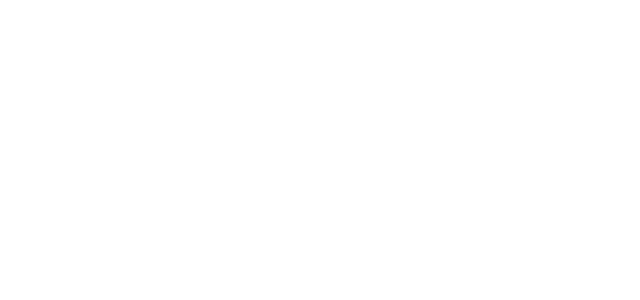
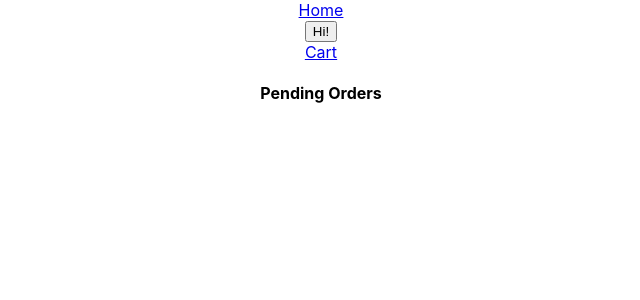
Before and after one commit to Dhrupa-patel/UberEatsReplica, a React (Create React App) app in the folder ubereats-client/: page /home in a window 1280 px wide. Shown: the top 300 px of the page, without its empty margins (319-959 px from the left). Built offline with nearby package versions, Linux system fonts and the light colour scheme; sample sign-in values are in the browser's storage.

Commit message:
daily updates

```diff
--- a/ubereats-client/src/App.js
+++ b/ubereats-client/src/App.js
@@ -1,7 +1,7 @@
-import './App.css';
+import "./App.css";
 // import axiosInstance from './helper/axios';
-import Main from './components/Main';
-import { BrowserRouter} from 'react-router-dom'
+import Main from "./components/Main";
+import { BrowserRouter} from "react-router-dom";
 
 function App() {
 
--- /dev/null
+++ b/ubereats-client/src/NavigationBar.js
@@ -0,0 +1,89 @@
+import { Component } from "react";
+import { Dropdown, Nav, Navbar } from "react-bootstrap";
+import { Link } from "react-router-dom";
+
+class NavigationBar extends Component{
+    constructor(){
+        super();
+
+        this.state = {
+            name:localStorage.getItem("name")
+        }
+    }
+    render(){
+        let navUser = null;
+        let pendingOrders = null;
+        let nameMsg = null;
+
+        if("userType" in sessionStorage && sessionStorage.getItem("userType")==="owner"){
+            pendingOrders = (<Dropdown.Item><Link to="/orders">Pending Orders</Link></Dropdown.Item>);
+        }
+
+        nameMsg = (
+            <Dropdown>
+                <Dropdown.Toggle>
+                    Hi! {this.state.name}
+                </Dropdown.Toggle>
+                <Dropdown.Menu>
+                    <Dropdown.Item><Link to="/profile">Profile</Link></Dropdown.Item>
+                    <Dropdown.Item><Link to="/orders/history">Past Orders</Link></Dropdown.Item>
+                    {pendingOrders}
+                    <Dropdown.Item><Link to="/">Logout</Link></Dropdown.Item>
+                </Dropdown.Menu>
+            </Dropdown>
+        );
+
+        if("userType" in sessionStorage){
+            if(sessionStorage.getItem("userType")==="owner"){
+                navUser = (
+                    <div>
+                        <Nav className="mr-auto">
+                        </Nav>
+                        <Nav.Link>{nameMsg}</Nav.Link>
+                        <Nav.Link>
+                            <Link to="/menu/view">Menu</Link>
+                        </Nav.Link>
+                    </div>
+                );
+            }
+            else{
+                navUser = (
+                    <div>
+                        <Nav className="mr-auto">
+                        </Nav>
+                        <Nav.Link>{nameMsg}</Nav.Link>
+                        <Nav.Link>
+                            <Link to="/cart">Cart</Link>
+                        </Nav.Link>
+                    </div>
+                );
+            }
+        }
+        else{
+            navUser=(
+                <div>
+                    <Nav className="mr-auto"></Nav>
+                    <Nav.Link>
+                        <Link to="/login">Login In</Link>
+                    </Nav.Link>
+                </div>
+            );
+        }
+
+        return(
+            <div>
+                <Navbar>
+                    <Navbar.Brand>
+                        <Link to="/">Home</Link>
+                    </Navbar.Brand>
+                    {navUser}
+                </Navbar>
+            </div>
+        )
+
+    }
+
+
+}
+
+export default NavigationBar;
--- /dev/null
+++ b/ubereats-client/src/components/Home/CustomerHome.js
@@ -0,0 +1,28 @@
+import { Component } from "react";
+import { Button, Dropdown, DropdownButton, FormControl, InputGroup, Row } from "react-bootstrap";
+
+class CustomerHome extends Component{
+
+    render(){
+        return(
+            <div>
+                <center><br /><br />
+                <h3> Search for Restaurants</h3>
+                <br />
+                <form>
+                    <InputGroup>
+                        <FormControl/>
+                        <InputGroup.Append>
+                            <Button>Search</Button>
+                        </InputGroup.Append>
+                        <DropdownButton>Cuisine dropdown</DropdownButton>
+                    </InputGroup>
+                </form>
+                <Row>Restaurant Cards</Row>
+                </center>
+            </div>
+        );
+    }
+
+}
+export default CustomerHome;
--- /dev/null
+++ b/ubereats-client/src/components/Home/Home.js
@@ -0,0 +1,34 @@
+import { Component } from "react";
+import { Redirect } from "react-router";
+import CustomerHome from "./CustomerHome";
+import OwnerHome from "./OwnerHome";
+import NavigationBar from "../../NavigationBar";
+
+class Home extends Component{
+    render(){
+        let homecomponent = null;
+        let redirectvar = null;
+        if('userType' in sessionStorage){
+            if(sessionStorage.getItem("userType")==="customer"){
+                homecomponent = <CustomerHome />
+            }
+            else{
+                homecomponent = <OwnerHome />
+            }
+        }
+        else{
+            redirectvar = <Redirect to="/" />
+        }
+
+        return(
+            <div>
+                { redirectvar }
+                <NavigationBar />
+                { homecomponent }
+            </div>
+        );
+
+
+    }
+}
+export default Home;
--- /dev/null
+++ b/ubereats-client/src/components/Home/OwnerHome.js
@@ -0,0 +1,17 @@
+import { Component } from "react";
+import { Container } from "react-bootstrap";
+
+class OwnerHome extends Component{
+
+    render(){
+        return(
+            <div>
+                <Container>
+                    <h4>Pending Orders</h4>
+                </Container>
+            </div>
+        );
+    }
+
+}
+export default OwnerHome;
--- a/ubereats-client/src/components/LandingPage.js
+++ b/ubereats-client/src/components/LandingPage.js
@@ -1,37 +1,16 @@
 import { Component } from "react";
 import { useHistory } from "react-router";
-import axiosInstance from "../helper/axios";
-
+import { Link } from "react-router-dom";
 
 function LandingPage() {
-
-    const history = useHistory();
-    const loadSuccess = () => {
-        history.push('/login');
-    }
-
-    function login(userType){
-        console.log("hii");
-        axiosInstance.post('/setuser', {user:userType}).then((response)=>{
-            console.log(response);
-        });
-        loadSuccess();
-    }
     return(
-            <div style={{ margin:'20%' }}>
+        <div style={{ margin:"20%" }}>
             <center>
                 <div class='row'>
                     <div class="col-sm-6">
                         <div class="card">
                         <div class="card-body">
-                                <button type='button' onClick={()=> login('customer')} value='Customer'>Customer</button>
-                            </div>
-                            </div>
-                        </div>
-                        <div class='col-sm-6'>
-                            <div class='card'>
-                            <div class="card-body">
-                                <button type='button' onClick={() => login('owner')} value='Restaurant'>Restaurant</button>
+                            <Link to="/login" value="Customer">Login</Link>
                         </div>
                         </div>
                     </div>
--- a/ubereats-client/src/components/Login.js
+++ b/ubereats-client/src/components/Login.js
@@ -1,16 +1,21 @@
-import React, {Component} from 'react';
-import { Row, Col } from 'react-bootstrap';
+import React, {Component} from "react";
+import { Row, Col } from "react-bootstrap";
 import { Link } from "react-router-dom";
+import { useHistory } from "react-router";
+import axiosInstance from "../helper/axios";
 
-class Login extends Component{
-
-    constructor(props){
-        super(props);
-        this.state = {};
+function Login() {
+    const history = useHistory();
+    const loadSuccess = () => {
+        history.push("/dashboard");
     }
 
-    render(){
-
+    function login(){
+        axiosInstance.post("/setuser", {user:document.getElementById("usertype").value}).then((response)=>{
+            console.log(response);
+        });
+        loadSuccess();
+    }
     return(
         <div>
             <div>
@@ -21,18 +26,25 @@ class Login extends Component{
                                 <div class='panel'>
                                     <h2>SignIn with your UberEats Account</h2>
                                 </div><br/>
-                                    <form onSubmit="">
+                                <form>
                                     <div>Login In</div><br />
                                     <div class="form-group">
-                                            <input type='email' class='form-control' name='email' placeholder="Enter your EmailID" required/>
+                                        <input type="email" class="form-control" name="email" placeholder="Enter your EmailID" required/>
 
                                     </div>
                                     <div>
-                                            <input type='password' class='form-control' name='password' placeholder='Enter Password' required />
+                                        <input type="password" class="form-control" name="password" placeholder="Enter Password" required />
 
                                     </div>
-                                        <button type='submit' class='btn btn-primary'>SignIn</button><br /><br />
-                                        <div><center><Link to='/CustomerSignup'>Create new Account</Link></center></div>
+                                    <div>
+                                        <label for="usertype">Country:</label>
+                                        <select name="usertype" id='usertype'>
+                                            <option value="owner">Restaurant Owner</option>
+                                            <option value="customer">Customer</option>
+                                        </select>
+                                    </div>
+                                    <button type="button" onClick={()=> login()} class="btn btn-primary">SignIn</button><br /><br />
+                                    <div><center><Link to="/CustomerSignup">Create new Account</Link></center></div>
                                 </form>
                             </div>
                         </div>
@@ -43,6 +55,4 @@ class Login extends Component{
     )
 }
 
-}
-
 export default Login;
--- a/ubereats-client/src/components/Main.js
+++ b/ubereats-client/src/components/Main.js
@@ -1,9 +1,10 @@
 import { Component } from "react";
-import { Route } from 'react-router-dom';
-import Login from './Login';
+import { Route } from "react-router-dom";
+import Login from "./Login";
 import LandingPage from "./LandingPage";
 import OwnerSignup from "./OwnerSignup";
 import CustomerSignup from "./CustomerSignup";
+import Home from "./Home/Home";
 
 
 class Main extends Component{
@@ -11,9 +12,10 @@ class Main extends Component{
         return (
             <div>
                 <Route exact path="/" component={LandingPage} />
-                <Route exact path='/login' component= {Login} />
-                <Route exact path='/ownersignup' component={OwnerSignup} />
-                <Route exact path='/customersignup' component={CustomerSignup}/>
+                <Route exact path="/login" component= {Login} />
+                <Route exact path="/ownersignup" component={OwnerSignup} />
+                <Route exact path="/customersignup" component={CustomerSignup}/>
+                <Route exact path="/home" component={Home}/>
             </div>
         )
     }
```
Also changed, not shown: ubereats-client/src/components/CustomerSignup.js (+38 -39 lines), ubereats-client/src/components/OwnerSignup.js (+39 -43 lines), ubereats-client/src/index.js (+6 -6 lines). Lines whose indentation alone changed are shown as unchanged.
